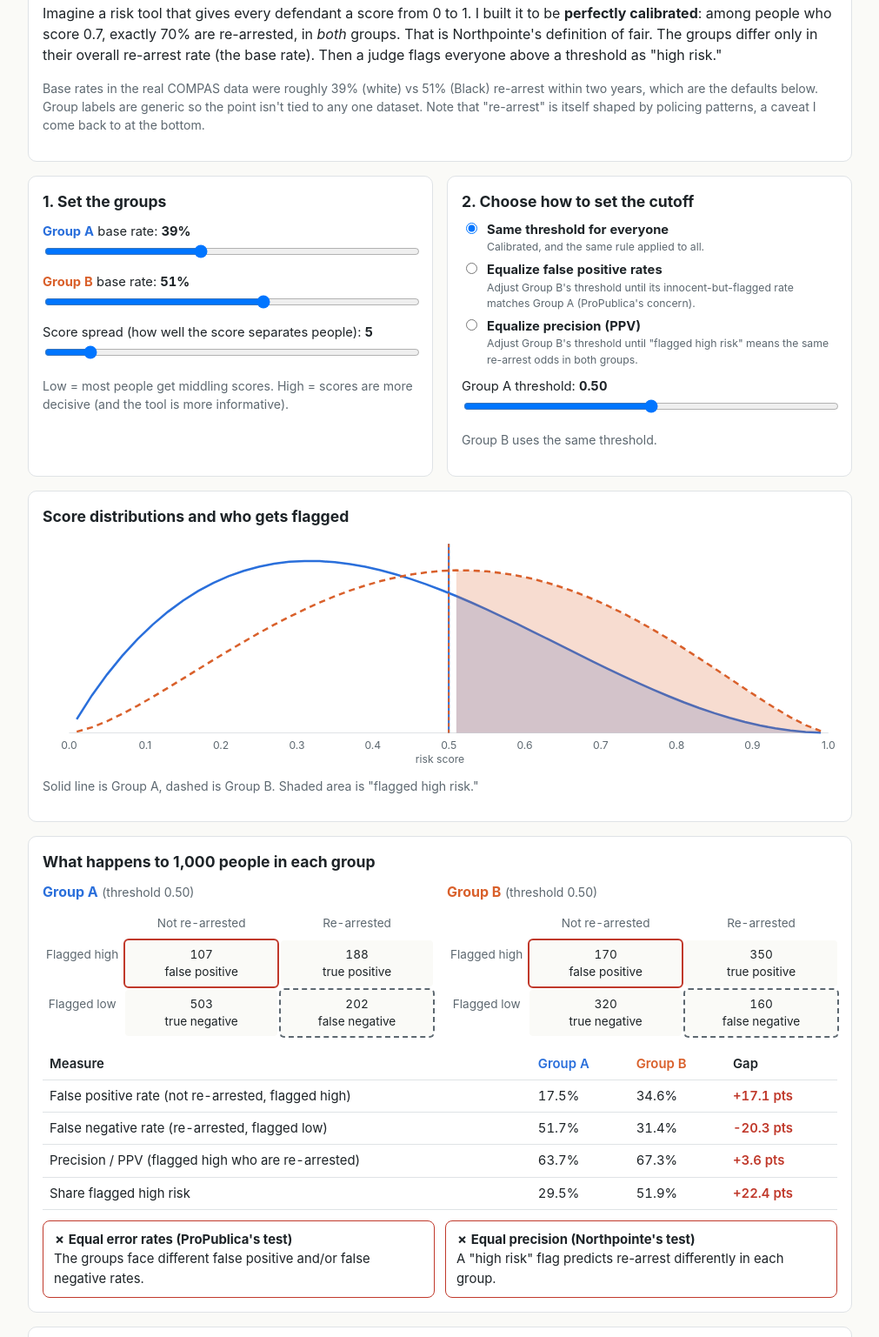
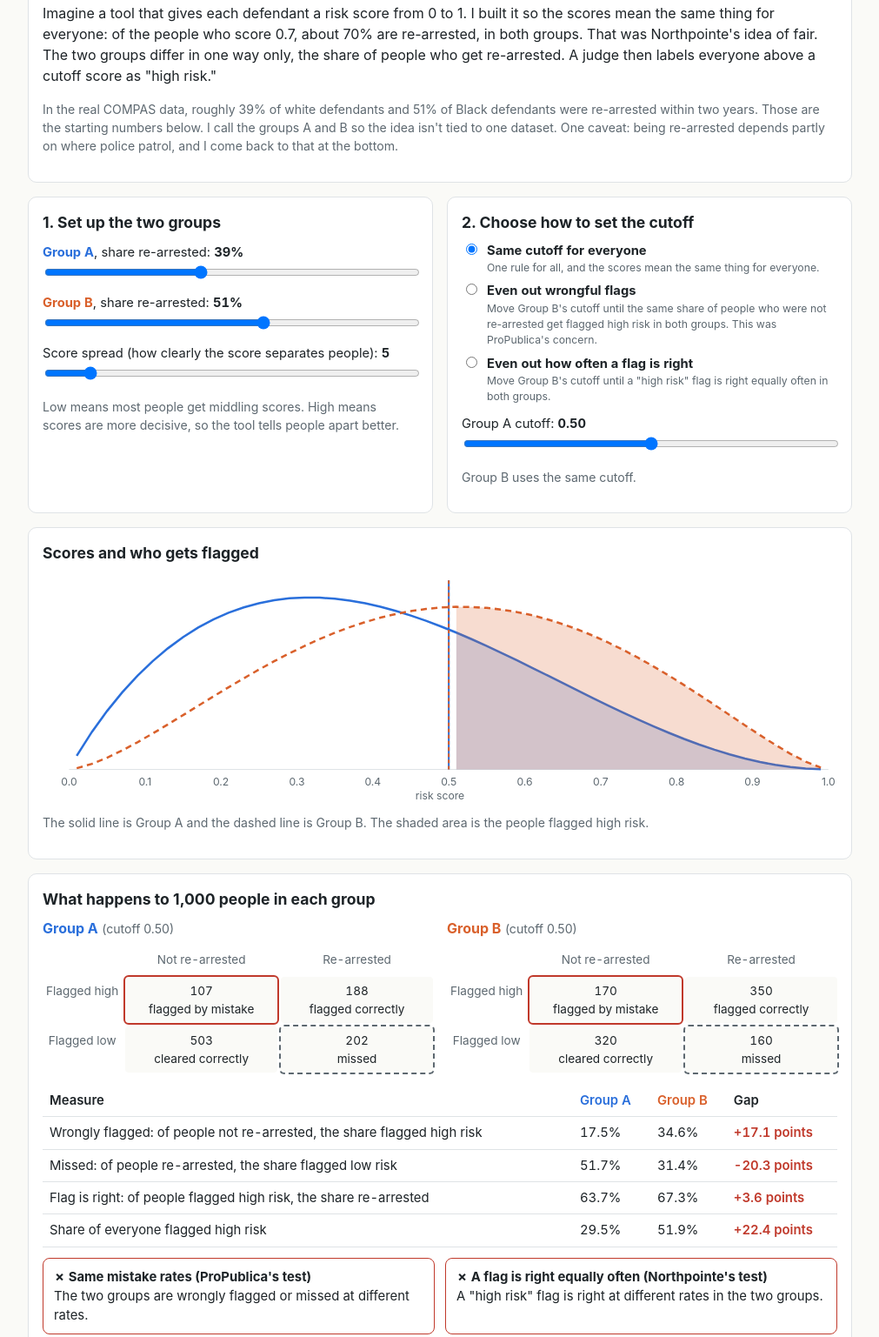
Before and after one commit to Kedar-V/compas-fairness-explorer, a plain HTML site: page index.html in a window 1280 px wide. Shown: the part 193-1730 px from the top of the page at 87% size, without its empty margins (134-1145 px from the left). Drawn offline with Linux system fonts and the light colour scheme.

Commit message:
Simplify site text to plain language
Co-Authored-By: Claude Sonnet 5.5 <noreply@anthropic.com>

```diff
--- a/index.html
+++ b/index.html
@@ -52,42 +52,42 @@
 <body>
 <main>
   <h1>Can a risk score be fair to everyone at once?</h1>
-  <p class="sub">An interactive take on the COMPAS debate (ProPublica vs. Northpointe) for IDS 704, Week 6. Everything is synthetic and runs in your browser.</p>
+  <p class="sub">An interactive look at the COMPAS debate (ProPublica vs. Northpointe) for IDS 704, Week 6. All the data is made up, and everything runs in your browser.</p>
 
   <div class="card">
-    <h2>The setup</h2>
-    <p>Imagine a risk tool that gives every defendant a score from 0 to 1. I built it to be <b>perfectly calibrated</b>: among people who score 0.7, exactly 70% are re-arrested, in <i>both</i> groups. That is Northpointe's definition of fair. The groups differ only in their overall re-arrest rate (the base rate). Then a judge flags everyone above a threshold as "high risk."</p>
-    <p class="note">Base rates in the real COMPAS data were roughly 39% (white) vs 51% (Black) re-arrest within two years, which are the defaults below. Group labels are generic so the point isn't tied to any one dataset. Note that "re-arrest" is itself shaped by policing patterns, a caveat I come back to at the bottom.</p>
+    <h2>How this works</h2>
+    <p>Imagine a tool that gives each defendant a risk score from 0 to 1. I built it so the scores mean the same thing for everyone: of the people who score 0.7, about 70% are re-arrested, in both groups. That was Northpointe's idea of fair. The two groups differ in one way only, the share of people who get re-arrested. A judge then labels everyone above a cutoff score as "high risk."</p>
+    <p class="note">In the real COMPAS data, roughly 39% of white defendants and 51% of Black defendants were re-arrested within two years. Those are the starting numbers below. I call the groups A and B so the idea isn't tied to one dataset. One caveat: being re-arrested depends partly on where police patrol, and I come back to that at the bottom.</p>
   </div>
 
   <div class="grid2">
     <div class="card">
-      <h2>1. Set the groups</h2>
-      <label><span class="A"><b>Group A</b></span> base rate: <b id="pAv">39%</b></label>
+      <h2>1. Set up the two groups</h2>
+      <label><span class="A"><b>Group A</b></span>, share re-arrested: <b id="pAv">39%</b></label>
       <input id="pA" type="range" min="10" max="80" value="39">
-      <label><span class="B"><b>Group B</b></span> base rate: <b id="pBv">51%</b></label>
+      <label><span class="B"><b>Group B</b></span>, share re-arrested: <b id="pBv">51%</b></label>
       <input id="pB" type="range" min="10" max="80" value="51">
-      <label>Score spread (how well the score separates people): <b id="kv">5</b></label>
+      <label>Score spread (how clearly the score separates people): <b id="kv">5</b></label>
       <input id="k" type="range" min="2" max="30" value="5">
-      <p class="note">Low = most people get middling scores. High = scores are more decisive (and the tool is more informative).</p>
+      <p class="note">Low means most people get middling scores. High means scores are more decisive, so the tool tells people apart better.</p>
     </div>
     <div class="card">
       <h2>2. Choose how to set the cutoff</h2>
       <div class="modes">
-        <label><input type="radio" name="mode" value="same" checked><span><b>Same threshold for everyone</b><small>Calibrated, and the same rule applied to all.</small></span></label>
-        <label><input type="radio" name="mode" value="fpr"><span><b>Equalize false positive rates</b><small>Adjust Group B's threshold until its innocent-but-flagged rate matches Group A (ProPublica's concern).</small></span></label>
-        <label><input type="radio" name="mode" value="ppv"><span><b>Equalize precision (PPV)</b><small>Adjust Group B's threshold until "flagged high risk" means the same re-arrest odds in both groups.</small></span></label>
+        <label><input type="radio" name="mode" value="same" checked><span><b>Same cutoff for everyone</b><small>One rule for all, and the scores mean the same thing for everyone.</small></span></label>
+        <label><input type="radio" name="mode" value="fpr"><span><b>Even out wrongful flags</b><small>Move Group B's cutoff until the same share of people who were not re-arrested get flagged high risk in both groups. This was ProPublica's concern.</small></span></label>
+        <label><input type="radio" name="mode" value="ppv"><span><b>Even out how often a flag is right</b><small>Move Group B's cutoff until a "high risk" flag is right equally often in both groups.</small></span></label>
       </div>
-      <label>Group A threshold: <b id="tv">0.50</b></label>
+      <label>Group A cutoff: <b id="tv">0.50</b></label>
       <input id="t" type="range" min="5" max="95" value="50">
       <p class="note" id="tBnote"></p>
     </div>
   </div>
 
   <div class="card">
-    <h2>Score distributions and who gets flagged</h2>
-    <svg id="chart" viewBox="0 0 900 260" role="img" aria-label="Score distributions for both groups with threshold lines"></svg>
-    <p class="note">Solid line is Group A, dashed is Group B. Shaded area is "flagged high risk."</p>
+    <h2>Scores and who gets flagged</h2>
+    <svg id="chart" viewBox="0 0 900 260" role="img" aria-label="Score curves for both groups with cutoff lines"></svg>
+    <p class="note">The solid line is Group A and the dashed line is Group B. The shaded area is the people flagged high risk.</p>
   </div>
 
   <div class="card">
@@ -105,19 +105,19 @@
 
   <div class="card">
     <h2>My view</h2>
-    <p>The COMPAS disagreement is a problem because choosing a fairness metric is a values decision, and it usually gets made as if it were a technical one. Once base rates differ, a tool can't equalize false positive rates and precision at the same time, so someone has to decide which group absorbs which error. I think that decision belongs with judges and courts, the people who use the score and answer for what it does to a defendant. As a data scientist, that leaves me with a narrower job: show them the trade-off clearly. I would report error rates for each group, say which metric the tool satisfies, and say which one it gives up. I don't think I can quietly pick one and hand over a single risk number. Where my responsibility ends after that is something I'm still working out.</p>
+    <p>The COMPAS disagreement is a problem because deciding what counts as fair is a question of values, but it usually gets treated as a technical question. When the two groups have different re-arrest rates, a tool can't both wrongly flag the same share of people in each group and have its flags be right equally often. So someone has to decide which group takes which kind of mistake. I think that decision belongs with judges and courts, because they use the score and answer for what it does to a defendant. As a data scientist, that leaves me a smaller job: show them the trade-off clearly. I would report each group's mistake rates, say which kind of fairness the tool meets, and say which one it gives up. I don't think I can quietly pick one and hand over a single risk number. Where my responsibility ends after that is something I'm still working out.</p>
   </div>
 
   <div class="card">
     <h2>Why this matters</h2>
     <ul>
-      <li><b>Both sides were using real data and both were right</b> about their own definition. ProPublica compared error rates (false positives). Northpointe compared calibration (precision). This page shows they pull against each other whenever base rates differ.</li>
-      <li><b>Try it:</b> pick "Equalize false positive rates," then look at precision. Then pick "Equalize precision" and look at false positives. Only if you set both base rates equal (or make scores perfectly decisive with a very high spread) do the gaps shrink together.</li>
-      <li><b>Choosing is a values decision, not a technical one.</b> A false positive could mean stricter supervision for someone who would not have been re-arrested. A false negative is a public-safety cost. Who decides which error to tolerate?</li>
-      <li><b>Different thresholds per group has its own fairness problem.</b> Equalizing errors this way means treating two defendants with the same score differently, which hits procedural and interpersonal fairness even as it improves distributive fairness.</li>
-      <li><b>The data itself is a caveat.</b> The label here is "re-arrested," which depends on where police patrol. If the label is biased, a "perfectly calibrated" score inherits that bias, so none of these knobs fix it.</li>
+      <li>Both sides used real data, and each was right by its own definition. ProPublica compared how often each group was wrongly flagged. Northpointe compared how often a high-risk flag turned out to be right. This page shows the two pull against each other whenever the groups have different re-arrest rates.</li>
+      <li>Try it: pick "Even out wrongful flags" and look at how often a flag is right. Then pick "Even out how often a flag is right" and look at wrongful flags. The gaps only shrink together if both groups have the same re-arrest rate, or if the scores separate people almost perfectly (a very high spread).</li>
+      <li>Choosing is a values decision, not a technical one. A wrongful flag could mean tougher supervision for someone who would not have been re-arrested. A missed case is a public-safety cost. Who decides which mistake to accept?</li>
+      <li>Using a different cutoff for each group has its own fairness problem. It treats two defendants with the same score differently, which is unfair in how each person is treated and in the process, even though it evens out the mistakes.</li>
+      <li>The data is a caveat too. The label here is "re-arrested," which depends on where police patrol. If that label is biased, a score that is fair by its own measure inherits the bias, so none of these controls fix it.</li>
     </ul>
-    <p class="note">Sources: Angwin et al., ProPublica (2016); Kleinberg, Mullainathan &amp; Raghavan (2016) and Chouldechova (2017) on the impossibility result. Model: scores ~ Beta(p·k, (1−p)·k), calibrated by construction.</p>
+    <p class="note">Sources: Angwin et al., ProPublica (2016); Kleinberg, Mullainathan &amp; Raghavan (2016) and Chouldechova (2017) on why the two kinds of fairness can't both hold. Model: each group's scores follow a Beta curve (a flexible curve between 0 and 1), set up so the scores mean the same thing for everyone.</p>
   </div>
 </main>
 <script src="core.js"></script>
@@ -128,8 +128,8 @@ const pct = x => Number.isNaN(x) ? "n/a" : (x * 100).toFixed(1) + "%";
 function cmHTML(c) {
   const f = x => Math.round(x);
   return `<div class="h"></div><div class="h">Not re-arrested</div><div class="h">Re-arrested</div>
-    <div class="h">Flagged high</div><div class="fp">${f(c.FP)}<br>false positive</div><div>${f(c.TP)}<br>true positive</div>
-    <div class="h">Flagged low</div><div>${f(c.TN)}<br>true negative</div><div class="fn">${f(c.FN)}<br>false negative</div>`;
+    <div class="h">Flagged high</div><div class="fp">${f(c.FP)}<br>flagged by mistake</div><div>${f(c.TP)}<br>flagged correctly</div>
+    <div class="h">Flagged low</div><div>${f(c.TN)}<br>cleared correctly</div><div class="fn">${f(c.FN)}<br>missed</div>`;
 }
 
 function chart(dA, dB, tA, tB) {
@@ -172,32 +172,32 @@ function update() {
   const cA = confusion(dA, tA), cB = confusion(dB, tB);
   const m1 = metrics(cA), m2 = metrics(cB);
 
-  $("tBnote").textContent = mode === "same" ? "Group B uses the same threshold."
-    : `Group B's threshold was moved to ${tB.toFixed(2)} to match Group A.`;
-  $("thrA").textContent = `(threshold ${tA.toFixed(2)})`; $("thrB").textContent = `(threshold ${tB.toFixed(2)})`;
+  $("tBnote").textContent = mode === "same" ? "Group B uses the same cutoff."
+    : `Group B's cutoff was moved to ${tB.toFixed(2)} to match Group A.`;
+  $("thrA").textContent = `(cutoff ${tA.toFixed(2)})`; $("thrB").textContent = `(cutoff ${tB.toFixed(2)})`;
   $("cmA").innerHTML = cmHTML(cA); $("cmB").innerHTML = cmHTML(cB);
   chart(dA, dB, tA, tB);
 
   const rows = [
-    ["False positive rate (not re-arrested, flagged high)", "fpr"],
-    ["False negative rate (re-arrested, flagged low)", "fnr"],
-    ["Precision / PPV (flagged high who are re-arrested)", "ppv"],
-    ["Share flagged high risk", "flagged"],
+    ["Wrongly flagged: of people not re-arrested, the share flagged high risk", "fpr"],
+    ["Missed: of people re-arrested, the share flagged low risk", "fnr"],
+    ["Flag is right: of people flagged high risk, the share re-arrested", "ppv"],
+    ["Share of everyone flagged high risk", "flagged"],
   ];
   $("rows").innerHTML = rows.map(([label, key]) => {
     const g = m2[key] - m1[key];
     const ok = Math.abs(g) < 0.01;
     return `<tr><td>${label}</td><td>${pct(m1[key])}</td><td>${pct(m2[key])}</td>
-      <td class="${ok ? "gap-ok" : "gap-bad"}">${ok ? "equal" : (g > 0 ? "+" : "") + (g * 100).toFixed(1) + " pts"}</td></tr>`;
+      <td class="${ok ? "gap-ok" : "gap-bad"}">${ok ? "equal" : (g > 0 ? "+" : "") + (g * 100).toFixed(1) + " points"}</td></tr>`;
   }).join("");
 
   const errEq = Math.abs(m2.fpr - m1.fpr) < 0.01 && Math.abs(m2.fnr - m1.fnr) < 0.01;
   const calEq = Math.abs(m2.ppv - m1.ppv) < 0.01;
   $("verdict").innerHTML = `
-    <div class="pill ${errEq ? "ok" : "no"}"><strong>${errEq ? "✓" : "✗"} Equal error rates (ProPublica's test)</strong>
-      ${errEq ? "Both groups face the same false positive and false negative rates." : "The groups face different false positive and/or false negative rates."}</div>
-    <div class="pill ${calEq ? "ok" : "no"}"><strong>${calEq ? "✓" : "✗"} Equal precision (Northpointe's test)</strong>
-      ${calEq ? "A \"high risk\" flag means the same thing in both groups." : "A \"high risk\" flag predicts re-arrest differently in each group."}</div>`;
+    <div class="pill ${errEq ? "ok" : "no"}"><strong>${errEq ? "✓" : "✗"} Same mistake rates (ProPublica's test)</strong>
+      ${errEq ? `Both groups are wrongly flagged and missed at the same rates.` : `The two groups are wrongly flagged or missed at different rates.`}</div>
+    <div class="pill ${calEq ? "ok" : "no"}"><strong>${calEq ? "✓" : "✗"} A flag is right equally often (Northpointe's test)</strong>
+      ${calEq ? `A "high risk" flag is right equally often in both groups.` : `A "high risk" flag is right at different rates in the two groups.`}</div>`;
 }
 
 document.querySelectorAll("input").forEach(el => el.addEventListener("input", update));
```
